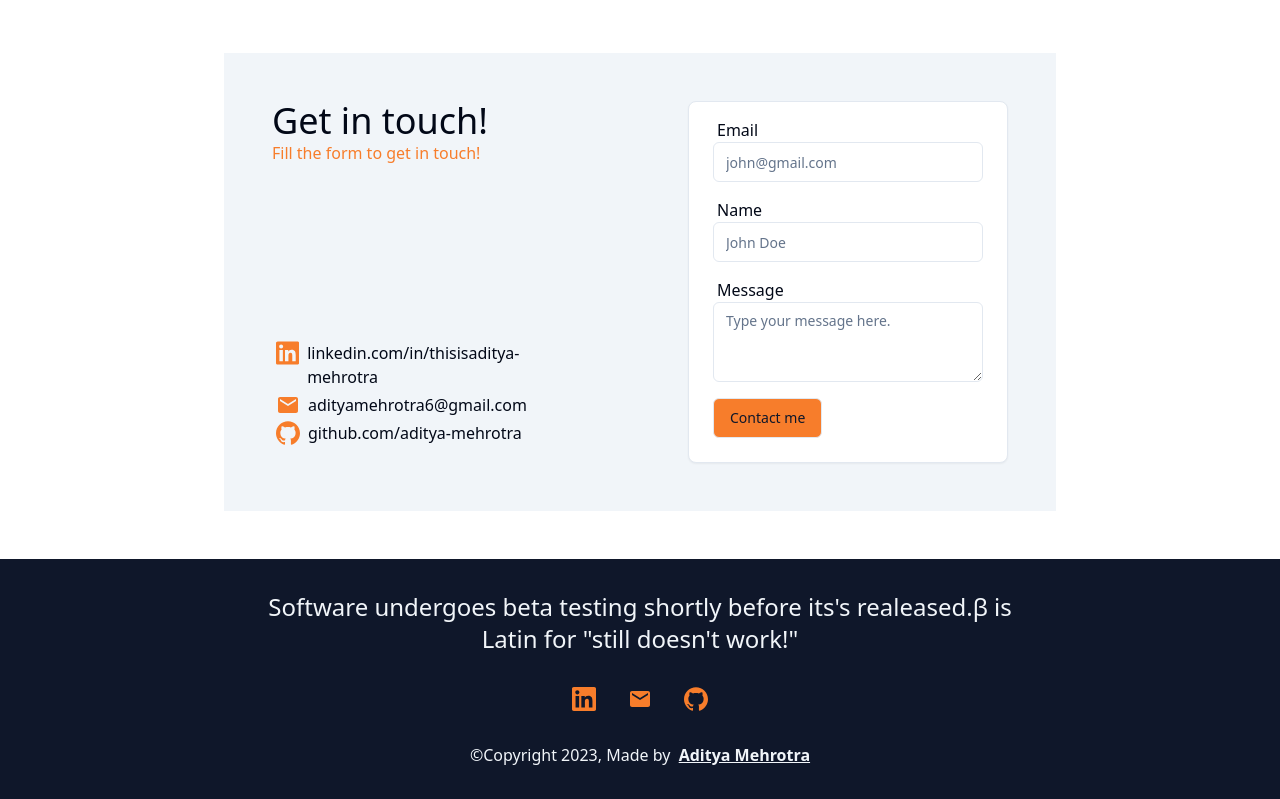
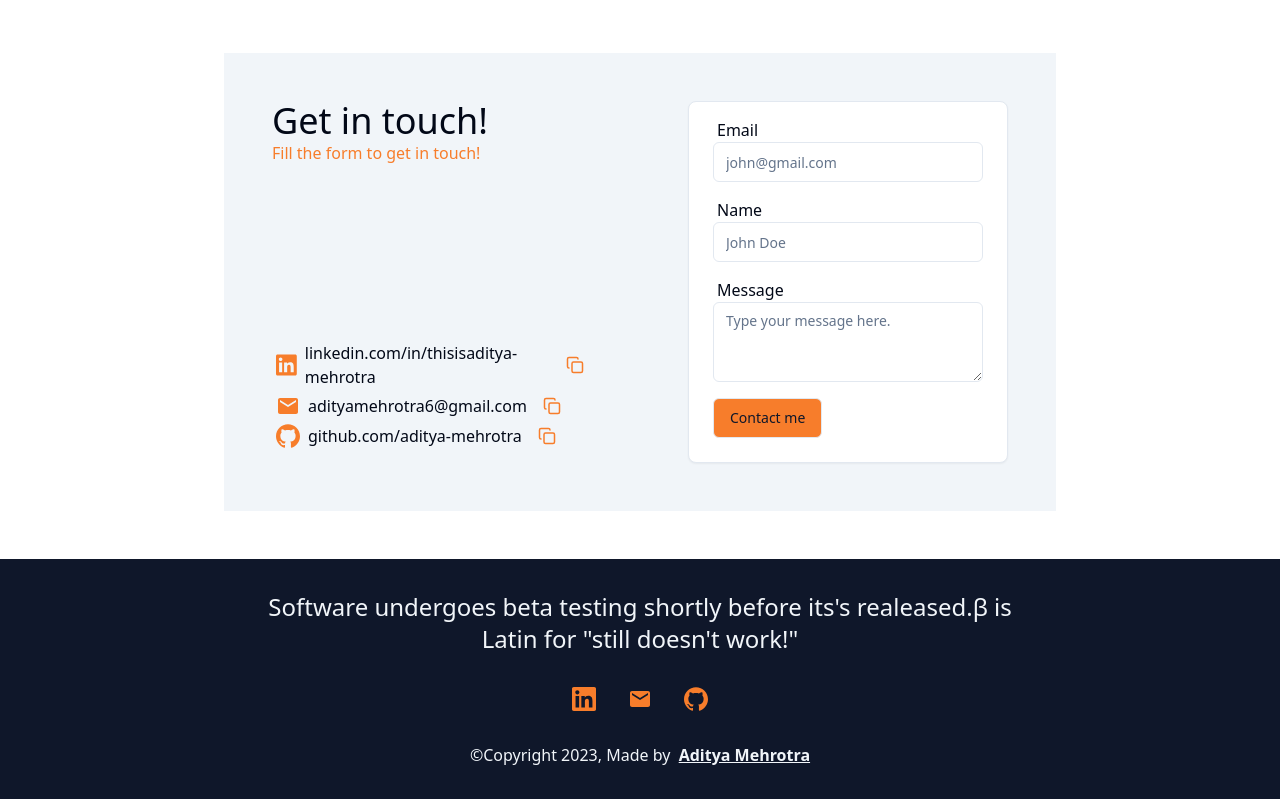
Before and after one commit to aditya-mehrotra/Portfolio, a Next.js app: page / in a window 1280 px wide. Shown: the part 2537-3336 px from the top of the page. Built offline with nearby package versions, Linux system fonts and the light colour scheme.

Commit message:
Added copy to clipboard

```diff
--- a/src/components/Created/ContactMe.tsx
+++ b/src/components/Created/ContactMe.tsx
@@ -11,6 +11,7 @@ import Link from "next/link";
 import { Input } from "@/components/ui/input";
 import { Textarea } from "@/components/ui/textarea";
 import { Button } from "../ui/button";
+import { Check, Copy } from "lucide-react";
 
 const ContactMe = () => {
   interface ContactMeInterface {
@@ -21,6 +22,17 @@ const ContactMe = () => {
   const [Email, setEmail] = useState("");
   const [Name, setName] = useState("");
   const [Message, setMessage] = useState("");
+  const [copiedContact, setCopiedContact] = useState<string | null>(null);
+
+  const copyContact = async (label: string, value: string) => {
+    try {
+      await navigator.clipboard.writeText(value);
+      setCopiedContact(label);
+      window.setTimeout(() => setCopiedContact(null), 2000);
+    } catch (error) {
+      console.error("Unable to copy contact information", error);
+    }
+  };
   const handleSubmitForm = async (): Promise<void> => {
     const ContactMeData: ContactMeInterface = {
       email: Email,
@@ -55,9 +67,10 @@ const ContactMe = () => {
           <div className="text-4xl">Get in touch!</div>
           <div className="text-reddish">Fill the form to get in touch!</div>
           <div className="mt-4 lg:mt-44">
+            <div className="flex items-center gap-1 m-1 w-fit">
               <Link
                 href="https://www.linkedin.com/in/thisisaditya-mehrotra/"
-              className="flex w-fit m-1 bg-"
+                className="flex items-center"
               >
               <svg
                 width="24"
@@ -75,9 +88,29 @@ const ContactMe = () => {
                 linkedin.com/in/thisisaditya-mehrotra
               </span>
               </Link>
+              <button
+                type="button"
+                onClick={() =>
+                  copyContact(
+                    "LinkedIn profile",
+                    "https://www.linkedin.com/in/thisisaditya-mehrotra/"
+                  )
+                }
+                className="rounded p-1 text-reddish hover:bg-reddish/10 focus:outline-none focus:ring-2 focus:ring-reddish"
+                aria-label="Copy LinkedIn profile link"
+                title="Copy LinkedIn profile link"
+              >
+                {copiedContact === "LinkedIn profile" ? (
+                  <Check size={18} aria-hidden="true" />
+                ) : (
+                  <Copy size={18} aria-hidden="true" />
+                )}
+              </button>
+            </div>
+            <div className="flex items-center gap-1 m-1 w-fit">
               <Link
                 href="mailto:adityamehrotra6@gmail.com"
-              className="flex w-fit m-1"
+                className="flex items-center"
               >
               <svg
                 width="24"
@@ -92,9 +125,24 @@ const ContactMe = () => {
               </svg>
               <span className="mx-2">adityamehrotra6@gmail.com</span>
               </Link>
+              <button
+                type="button"
+                onClick={() => copyContact("Email address", "adityamehrotra6@gmail.com")}
+                className="rounded p-1 text-reddish hover:bg-reddish/10 focus:outline-none focus:ring-2 focus:ring-reddish"
+                aria-label="Copy email address"
+                title="Copy email address"
+              >
+                {copiedContact === "Email address" ? (
+                  <Check size={18} aria-hidden="true" />
+                ) : (
+                  <Copy size={18} aria-hidden="true" />
+                )}
+              </button>
+            </div>
+            <div className="flex items-center gap-1 m-1 w-fit">
               <Link
                 href="https://github.com/aditya-mehrotra"
-              className="flex w-fit m-1"
+                className="flex items-center"
               >
               <svg
                 width="24"
@@ -110,6 +158,25 @@ const ContactMe = () => {
               </svg>
               <span className="mx-2">github.com/aditya-mehrotra</span>
               </Link>
+              <button
+                type="button"
+                onClick={() =>
+                  copyContact("GitHub profile", "https://github.com/aditya-mehrotra")
+                }
+                className="rounded p-1 text-reddish hover:bg-reddish/10 focus:outline-none focus:ring-2 focus:ring-reddish"
+                aria-label="Copy GitHub profile link"
+                title="Copy GitHub profile link"
+              >
+                {copiedContact === "GitHub profile" ? (
+                  <Check size={18} aria-hidden="true" />
+                ) : (
+                  <Copy size={18} aria-hidden="true" />
+                )}
+              </button>
+            </div>
+            <span className="sr-only" aria-live="polite">
+              {copiedContact ? `${copiedContact} copied to clipboard.` : ""}
+            </span>
           </div>
         </div>
 
```
Lines whose indentation alone changed are shown as unchanged.
